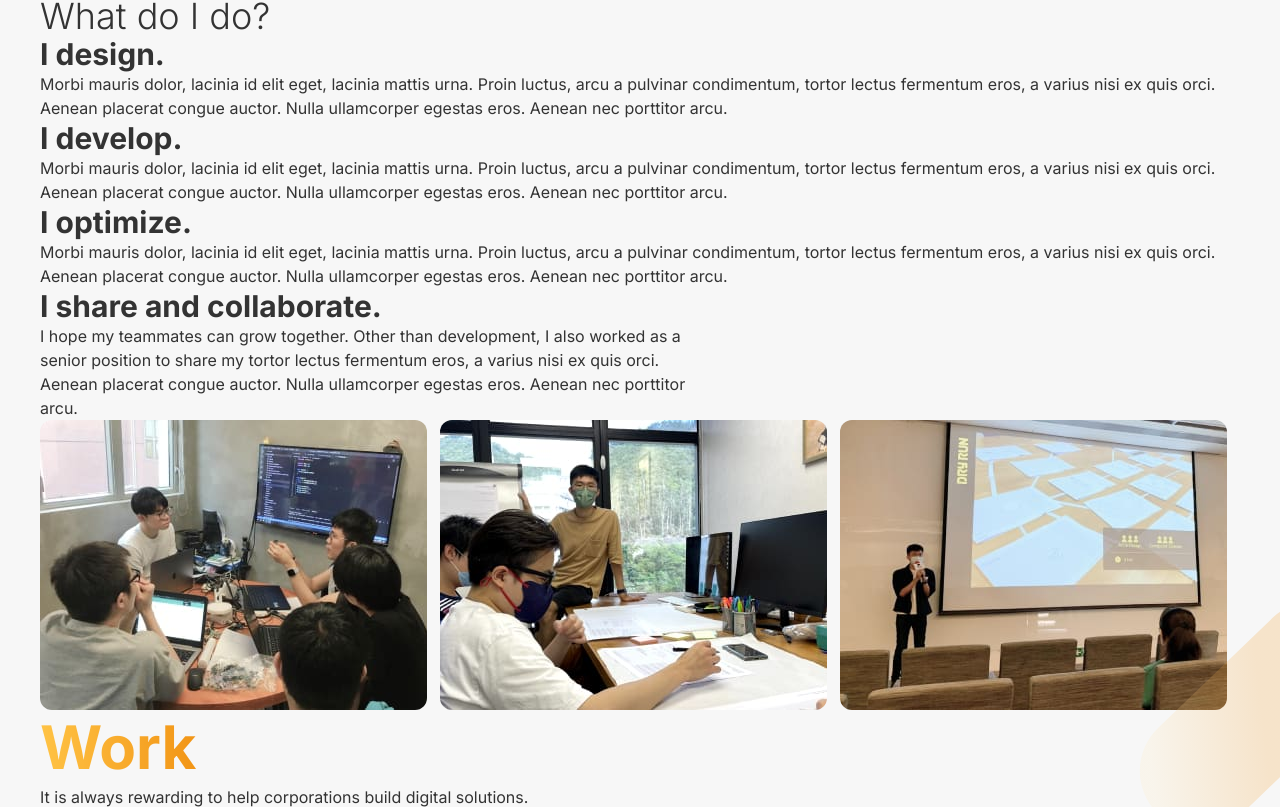
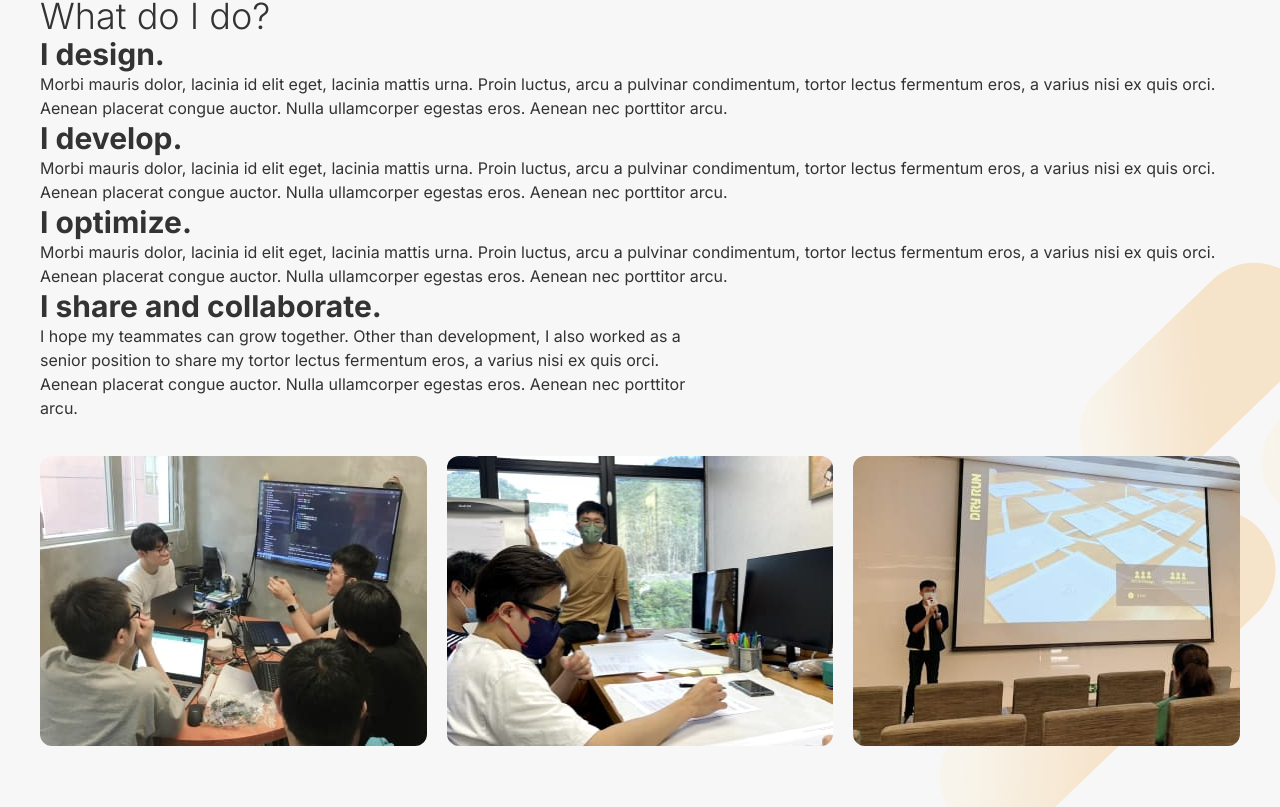
Before and after one commit to sintatfan/sintatfan-web, a Next.js app: page / in a window 1280 px wide. Shown: the part 673-1480 px from the top of the page. Built offline with nearby package versions, Linux system fonts and the light colour scheme.

Commit message:
About - I Share - fine-tuning layout

```diff
--- a/components/home/about.jsx
+++ b/components/home/about.jsx
@@ -1,4 +1,27 @@
 import {SectionTitle} from "../title";
+import SubsectionShare from "./about_share";
+
+export default function AboutSection() {
+    return (
+        <div className="container-md">
+            <SectionTitle>About</SectionTitle>
+
+            <Biography />
+
+            <h2 className="h2">What do I do?</h2>
+            <h3 className="h3">I design.</h3>
+            <p>Morbi mauris dolor, lacinia id elit eget, lacinia mattis urna. Proin luctus, arcu a pulvinar condimentum, tortor lectus fermentum eros, a varius nisi ex quis orci. Aenean placerat congue auctor. Nulla ullamcorper egestas eros. Aenean nec porttitor arcu.</p>
+
+            <h3 className="h3">I develop.</h3>
+            <p>Morbi mauris dolor, lacinia id elit eget, lacinia mattis urna. Proin luctus, arcu a pulvinar condimentum, tortor lectus fermentum eros, a varius nisi ex quis orci. Aenean placerat congue auctor. Nulla ullamcorper egestas eros. Aenean nec porttitor arcu.</p>
+
+            <h3 className="h3">I optimize.</h3>
+            <p>Morbi mauris dolor, lacinia id elit eget, lacinia mattis urna. Proin luctus, arcu a pulvinar condimentum, tortor lectus fermentum eros, a varius nisi ex quis orci. Aenean placerat congue auctor. Nulla ullamcorper egestas eros. Aenean nec porttitor arcu.</p>
+
+            <SubsectionShare />
+        </div>
+    );
+}
 
 function Biography() {
     return (
@@ -23,40 +46,3 @@ function Biography() {
         </div>
     );
 }
-
-export default function AboutSection() {
-    return (
-        <div className="container-md">
-            <SectionTitle>About</SectionTitle>
-
-            <Biography />
-
-            <h2 className="h2">What do I do?</h2>
-            <h3 className="h3">I design.</h3>
-            <p>Morbi mauris dolor, lacinia id elit eget, lacinia mattis urna. Proin luctus, arcu a pulvinar condimentum, tortor lectus fermentum eros, a varius nisi ex quis orci. Aenean placerat congue auctor. Nulla ullamcorper egestas eros. Aenean nec porttitor arcu.</p>
-
-            <h3 className="h3">I develop.</h3>
-            <p>Morbi mauris dolor, lacinia id elit eget, lacinia mattis urna. Proin luctus, arcu a pulvinar condimentum, tortor lectus fermentum eros, a varius nisi ex quis orci. Aenean placerat congue auctor. Nulla ullamcorper egestas eros. Aenean nec porttitor arcu.</p>
-
-            <h3 className="h3">I optimize.</h3>
-            <p>Morbi mauris dolor, lacinia id elit eget, lacinia mattis urna. Proin luctus, arcu a pulvinar condimentum, tortor lectus fermentum eros, a varius nisi ex quis orci. Aenean placerat congue auctor. Nulla ullamcorper egestas eros. Aenean nec porttitor arcu.</p>
-
-            <div className="max-w-2xl">
-                <h3 className="h3">I share and collaborate.</h3>
-                <p>I hope my teammates can grow together. Other than development, I also worked as a senior position to share my tortor lectus fermentum eros, a varius nisi ex quis orci. Aenean placerat congue auctor. Nulla ullamcorper egestas eros. Aenean nec porttitor arcu.</p>
-            </div>
-            <div className="grid grid-cols-3">
-                <div>
-                    <img src="/images/share_workshop1.jpg" srcSet="/images/share_workshop1@2x.jpg 2x" alt="" className="rounded-xl" />
-                </div>
-                <div>
-                    <img src="/images/share_workshop2.jpg" srcSet="/images/share_workshop2@2x.jpg 2x" alt="" className="rounded-xl" />
-                </div>
-                <div>
-                    <img src="/images/share_present.jpg" srcSet="/images/share_present@2x.jpg 2x" alt="" className="rounded-xl" />
-                </div>
-            </div>
-
-        </div>
-    );
-}
--- /dev/null
+++ b/components/home/about_share.jsx
@@ -0,0 +1,42 @@
+export default function SubsectionShare() {
+    const photos = [
+        { src: '/images/share_workshop1.jpg', src2X: '/images/share_workshop1@2x.jpg', alt: 'I introduced the basic concept of Arduino in an internal workshop', },
+        { src: '/images/share_workshop2.jpg', src2X: '/images/share_workshop2@2x.jpg', alt: 'I collaborated with my teammates to improve developer experience in a workshop.', },
+        { src: '/images/share_present.jpg', src2X: '/images/share_present@2x.jpg', alt: 'I presented in a hackathon.', },
+    ];
+
+    return (
+        <div className="mb-48 relative">
+            <div className="max-w-2xl mb-9">
+                <h3 className="h3">I share and collaborate.</h3>
+                <p>I hope my teammates can grow together. Other than development, I also worked as a senior position to share my tortor lectus fermentum eros, a varius nisi ex quis orci. Aenean placerat congue auctor. Nulla ullamcorper egestas eros. Aenean nec porttitor arcu.</p>
+            </div>
+            <Gallery photos={photos} />
+
+            {/* Decoration */}
+            <div className="absolute -bottom-5 -right-1/4 z-[-10] pointer-events-none">
+                <img src="/images/bg_4pills.svg" alt="" className="relative top-24" />
+            </div>
+        </div>
+    );
+}
+
+function Gallery({photos}) {
+    return (
+        <div className="grid grid-cols-3 gap-5">
+            {photos.map((p, i) => <GalleryPhoto photo={p} key={i} />)}
+        </div>
+    );
+}
+
+function GalleryPhoto({photo}) {
+    return (
+        <div>
+            <img src={photo.src}
+                 srcSet={`${photo.src2X} 2x`}
+                 alt={photo.alt}
+                 className="rounded-xl"
+            />
+        </div>
+    );
+}
```
